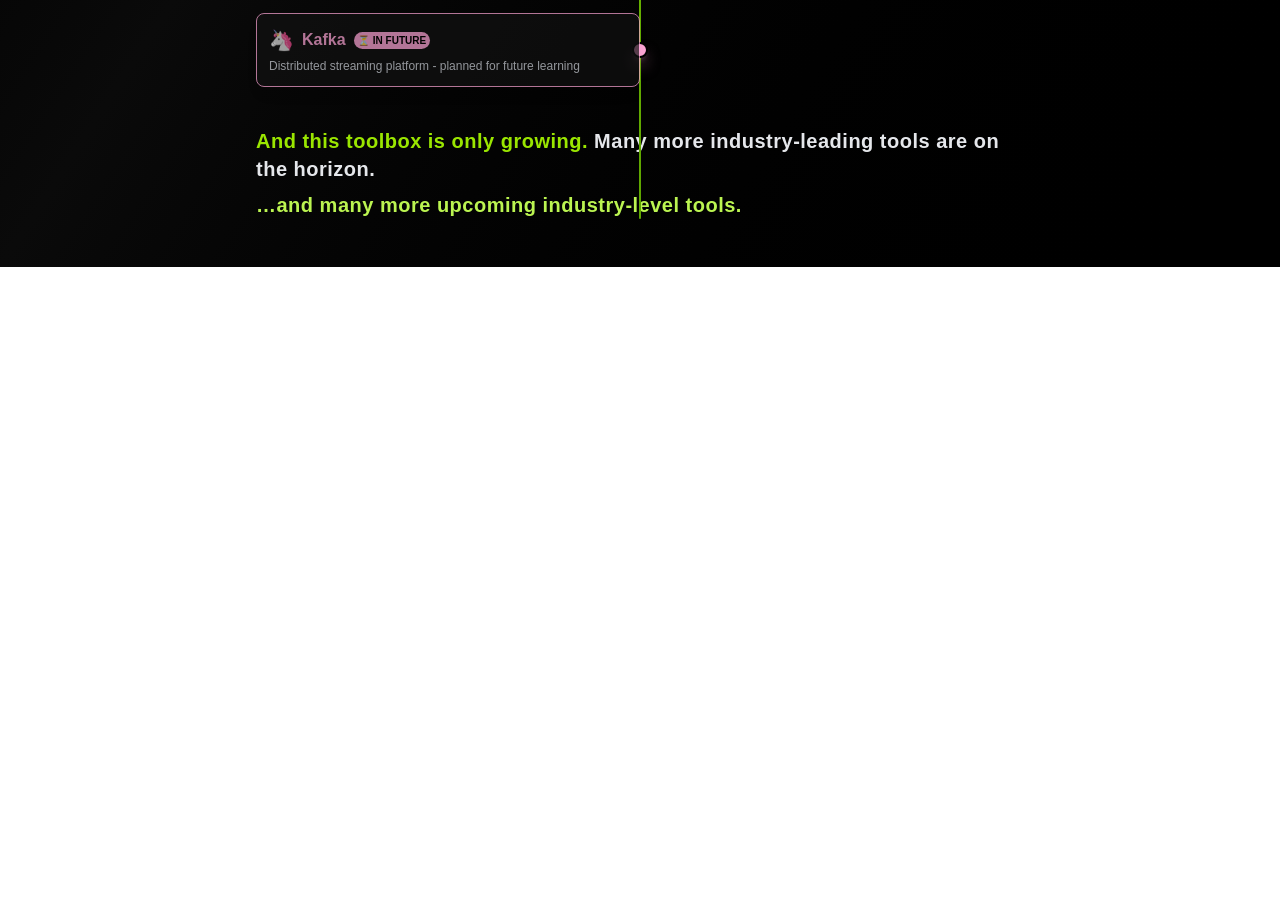
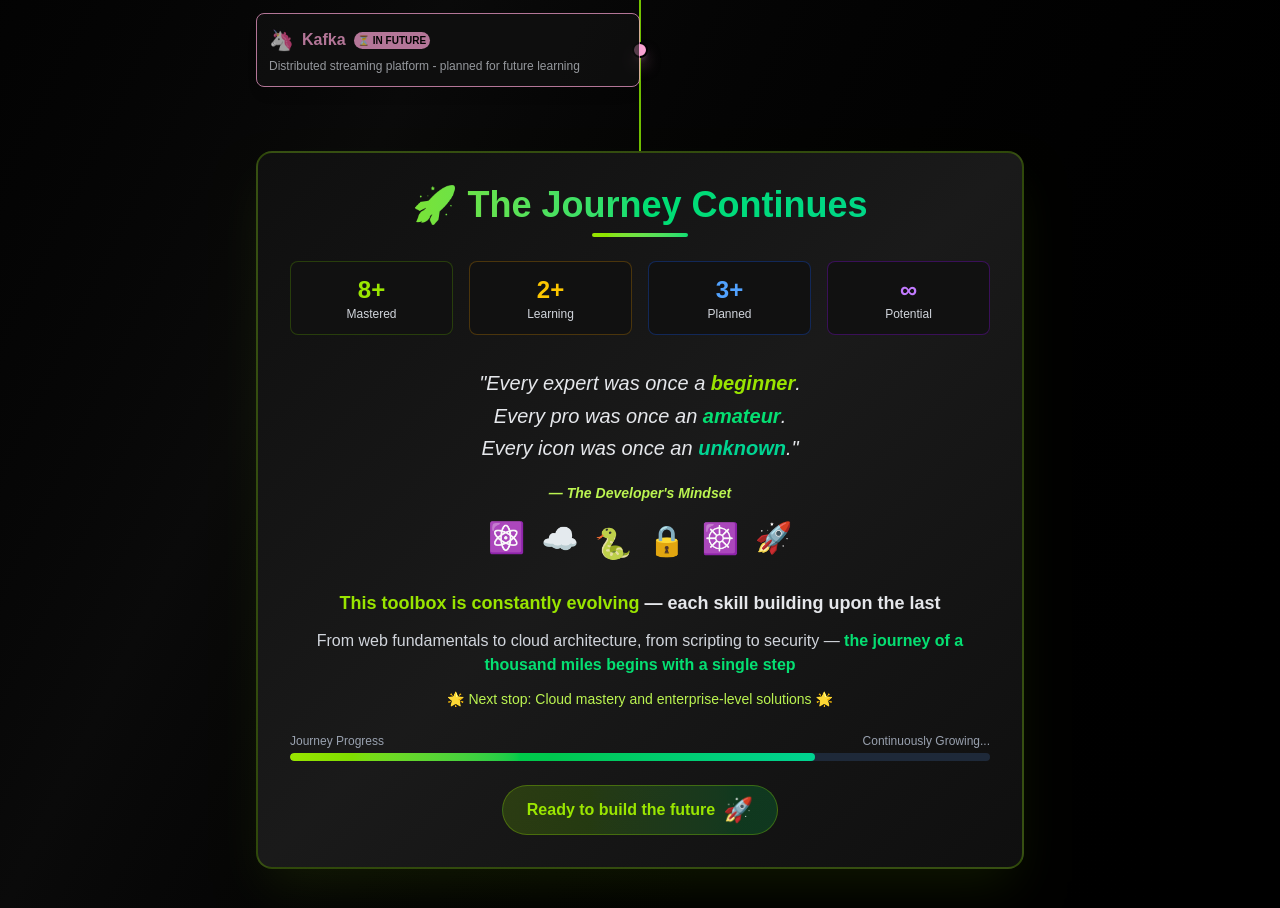
Before and after one commit to Nikk2344/My-Portfolio, a Next.js app: page /toolbox in a window 1280 px wide. Shown: the part 1700-2608 px from the top of the page. Before the commit the page ends 1967 px from the top, so only its background shows below. Built offline with nearby package versions, Linux system fonts and the light colour scheme.

Commit message:
Toolbox finishing touch

```diff
--- a/src/app/toolbox/page.tsx
+++ b/src/app/toolbox/page.tsx
@@ -261,13 +261,99 @@ export default function ToolboxPage() {
             </div>
           </div>
           {/* More Coming */}
-<div className="flex justify-center mt-10">
-  <span className="text-lg md:text-xl font-semibold text-lime-200 tracking-wide">
-    <span className="text-lime-400 font-bold">And this toolbox is only growing.</span>
-    <span className="text-gray-200"> Many more industry-leading tools are on the horizon.</span>
-    <span className="block mt-2 text-lime-300 font-semibold">&hellip;and many more upcoming industry-level tools.</span>
-  </span>
-</div>
+{/* Animated Ending Section */}
+          <div className="mt-16 relative">
+            {/* Pulsing Timeline End Point */}
+            <div className="absolute left-1/2 transform -translate-x-1/2 w-6 h-6 bg-gradient-to-r from-lime-400 to-green-400 rounded-full border-4 border-black shadow-2xl shadow-lime-400/60 animate-pulse"></div>
+
+            {/* Main Ending Container */}
+            <div className="bg-gradient-to-br from-[#0f0f0f] via-[#1a1a1a] to-[#0f0f0f] border-2 border-lime-500/30 rounded-2xl p-8 mt-8 shadow-2xl shadow-lime-400/10 backdrop-blur-sm">
+
+              {/* Animated Title */}
+              <div className="text-center mb-6">
+                <h2 className="text-3xl md:text-4xl font-bold bg-gradient-to-r from-lime-400 via-green-400 to-emerald-400 bg-clip-text text-transparent animate-pulse mb-2">
+                  🚀 The Journey Continues
+                </h2>
+                <div className="w-24 h-1 bg-gradient-to-r from-lime-400 to-green-400 mx-auto rounded-full animate-pulse"></div>
+              </div>
+
+              {/* Animated Stats Grid */}
+              <div className="grid grid-cols-2 md:grid-cols-4 gap-4 mb-8">
+                <div className="bg-[#111] border border-lime-600/30 rounded-lg p-3 text-center hover:border-lime-400/50 transition-all duration-300 group">
+                  <div className="text-2xl font-bold text-lime-400 group-hover:scale-110 transition-transform duration-300">8+</div>
+                  <div className="text-xs text-gray-300">Mastered</div>
+                </div>
+                <div className="bg-[#111] border border-yellow-600/30 rounded-lg p-3 text-center hover:border-yellow-400/50 transition-all duration-300 group">
+                  <div className="text-2xl font-bold text-yellow-400 group-hover:scale-110 transition-transform duration-300 animate-pulse">2+</div>
+                  <div className="text-xs text-gray-300">Learning</div>
+                </div>
+                <div className="bg-[#111] border border-blue-600/30 rounded-lg p-3 text-center hover:border-blue-400/50 transition-all duration-300 group">
+                  <div className="text-2xl font-bold text-blue-400 group-hover:scale-110 transition-transform duration-300">3+</div>
+                  <div className="text-xs text-gray-300">Planned</div>
+                </div>
+                <div className="bg-[#111] border border-purple-600/30 rounded-lg p-3 text-center hover:border-purple-400/50 transition-all duration-300 group">
+                  <div className="text-2xl font-bold text-purple-400 group-hover:scale-110 transition-transform duration-300">∞</div>
+                  <div className="text-xs text-gray-300">Potential</div>
+                </div>
+              </div>
+
+              {/* Animated Quote Section */}
+              <div className="text-center mb-6">
+                <blockquote className="text-lg md:text-xl font-medium text-gray-200 italic mb-4 leading-relaxed">
+                  "Every expert was once a <span className="text-lime-400 font-bold animate-pulse">beginner</span>.
+                  <br />
+                  Every pro was once an <span className="text-green-400 font-bold">amateur</span>.
+                  <br />
+                  Every icon was once an <span className="text-emerald-400 font-bold">unknown</span>."
+                </blockquote>
+                <cite className="text-sm text-lime-300 font-semibold">— The Developer's Mindset</cite>
+              </div>
+
+              {/* Floating Tech Icons */}
+              <div className="flex justify-center items-center gap-4 mb-6 flex-wrap">
+                <div className="text-3xl animate-bounce" style={{animationDelay: '0s'}}>⚛️</div>
+                <div className="text-3xl animate-bounce" style={{animationDelay: '0.2s'}}>☁️</div>
+                <div className="text-3xl animate-bounce" style={{animationDelay: '0.4s'}}>🐍</div>
+                <div className="text-3xl animate-bounce" style={{animationDelay: '0.6s'}}>🔒</div>
+                <div className="text-3xl animate-bounce" style={{animationDelay: '0.8s'}}>☸️</div>
+                <div className="text-3xl animate-bounce" style={{animationDelay: '1s'}}>🚀</div>
+              </div>
+
+              {/* Growth Message */}
+              <div className="text-center space-y-3">
+                <p className="text-lg font-semibold">
+                  <span className="text-lime-400 font-bold animate-pulse">This toolbox is constantly evolving</span>
+                  <span className="text-gray-200"> — each skill building upon the last</span>
+                </p>
+                <p className="text-base text-gray-300">
+                  From web fundamentals to cloud architecture, from scripting to security —
+                  <span className="text-green-400 font-semibold"> the journey of a thousand miles begins with a single step</span>
+                </p>
+                <p className="text-sm text-lime-300 font-medium">
+                  🌟 Next stop: Cloud mastery and enterprise-level solutions 🌟
+                </p>
+              </div>
+
+              {/* Animated Progress Bar */}
+              <div className="mt-6">
+                <div className="flex justify-between text-xs text-gray-400 mb-1">
+                  <span>Journey Progress</span>
+                  <span>Continuously Growing...</span>
+                </div>
+                <div className="w-full bg-gray-800 rounded-full h-2 overflow-hidden">
+                  <div className="h-full bg-gradient-to-r from-lime-400 via-green-500 to-emerald-400 rounded-full animate-pulse transition-all duration-1000" style={{width: '75%'}}></div>
+                </div>
+              </div>
+
+              {/* Final CTA */}
+              <div className="text-center mt-6">
+                <div className="inline-flex items-center gap-2 bg-gradient-to-r from-lime-500/20 to-green-500/20 border border-lime-400/30 rounded-full px-6 py-2 hover:from-lime-500/30 hover:to-green-500/30 transition-all duration-300 group cursor-pointer">
+                  <span className="text-lime-400 font-semibold group-hover:text-lime-300">Ready to build the future</span>
+                  <span className="text-2xl group-hover:translate-x-1 transition-transform duration-300">🚀</span>
+                </div>
+              </div>
+            </div>
+          </div>
         </div>
       </div>
     </main>
```
